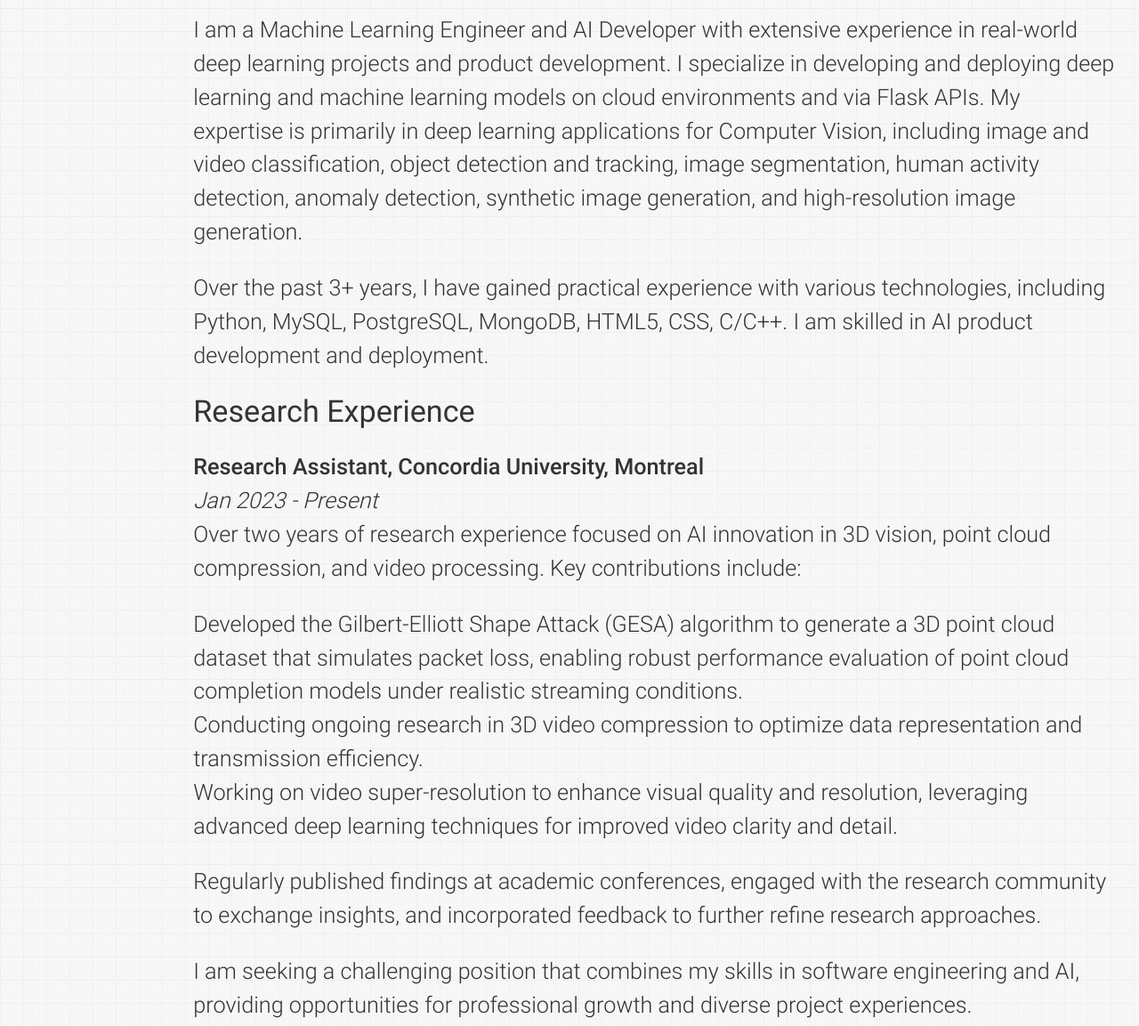
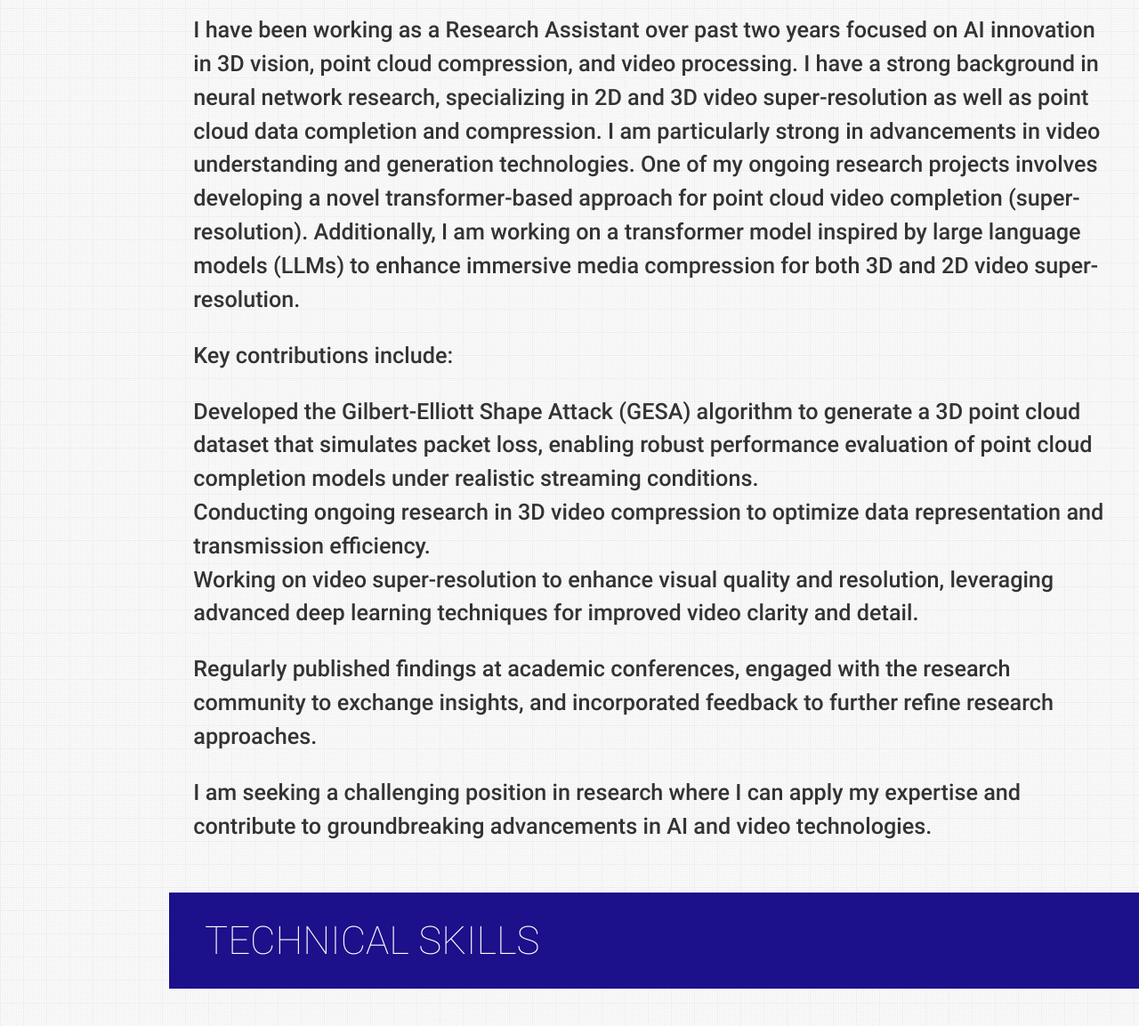
Before and after one commit to husnejahan/husnejahan.github.io, a plain HTML site: page index.html in a window 1280 px wide. Shown: the part 953-2106 px from the top of the page at 89% size. Drawn offline with nearby package versions, Linux system fonts and the light colour scheme; some icons are missing.

Commit message:
Update index.html

```diff
--- a/index.html
+++ b/index.html
@@ -96,7 +96,7 @@
 
       <li class="bold">
         <a aria-label="Navigate to the Technical-skills section" href="#Technical-skills" class="waves-effect waves-dark teal-text"><i
-            class="mdi-social-person small"></i><span>About</span></a>
+            class="mdi-social-person small"></i><span>Technical-skills</span></a>
       </li>
 
       <li class="bold">
@@ -275,19 +275,14 @@
 
     <!-- About Section Content -->
     <p>
-      I am a Machine Learning Engineer and AI Developer with extensive experience in real-world deep learning projects and product development. I specialize in developing and deploying deep learning and machine learning models on cloud environments and via Flask APIs. My expertise is primarily in deep learning applications for Computer Vision, including image and video classification, object detection and tracking, image segmentation, human activity detection, anomaly detection, synthetic image generation, and high-resolution image generation.
+      <strong> I have been working as a Research Assistant over past two years focused on AI innovation in 3D vision, point cloud compression, and video processing.
+      I have a strong background in neural network research, specializing in 2D and 3D video super-resolution as well as point cloud data completion and compression.
+      I am particularly strong in advancements in video understanding and generation technologies. One of my ongoing research projects involves developing a novel transformer-based approach for point cloud video completion (super-resolution).
+      Additionally, I am working on a transformer model inspired by large language models (LLMs) to enhance immersive media compression for both 3D and 2D video super-resolution.
+    <p>
+      Key contributions include:
     </p>
 
-    <p>
-      Over the past 3+ years, I have gained practical experience with various technologies, including Python, MySQL, PostgreSQL, MongoDB, HTML5, CSS, C/C++. I am skilled in AI product development and deployment.
-    </p>
-
-    <!-- Research Experience -->
-    <h4>Research Experience</h4>
-    <p>
-      <strong>Research Assistant, Concordia University, Montreal</strong><br>
-      <em>Jan 2023 - Present</em><br>
-      Over two years of research experience focused on AI innovation in 3D vision, point cloud compression, and video processing. Key contributions include:
       <ul>
         <li>Developed the Gilbert-Elliott Shape Attack (GESA) algorithm to generate a 3D point cloud dataset that simulates packet loss, enabling robust performance evaluation of point cloud completion models under realistic streaming conditions.</li>
         <li>Conducting ongoing research in 3D video compression to optimize data representation and transmission efficiency.</li>
@@ -298,7 +293,7 @@
 
     <!-- Career Objective -->
     <p>
-      I am seeking a challenging position that combines my skills in software engineering and AI, providing opportunities for professional growth and diverse project experiences.
+       I am seeking a challenging position in research where I can apply my expertise and contribute to groundbreaking advancements in AI and video technologies.
     </p>
   </div>
 </section>
```
